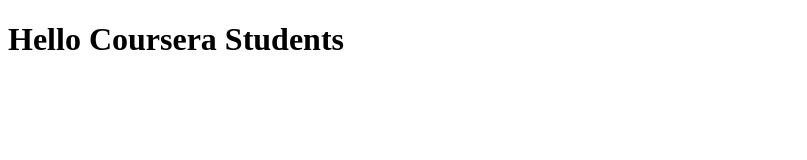
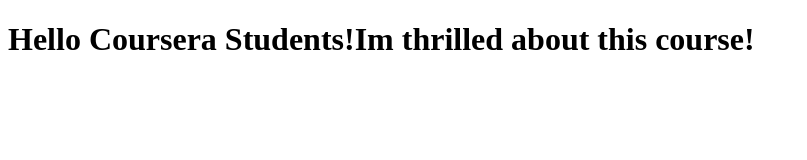
Before and after one commit to Obashapi/coursera-test, a plain HTML site: page index.html in a window 1280 px wide. Shown: the whole page, without its empty margins (0-807 px from the left). Drawn offline with Linux system fonts and the light colour scheme.

Commit message:
next version of web file

```diff
--- a/index.html
+++ b/index.html
@@ -6,7 +6,7 @@
 </head>
 
 <body>
-    <h1>Hello Coursera Students</h1>
+    <h1>Hello Coursera Students!Im thrilled about this course!</h1>
 </body>
 
 </html>
```
